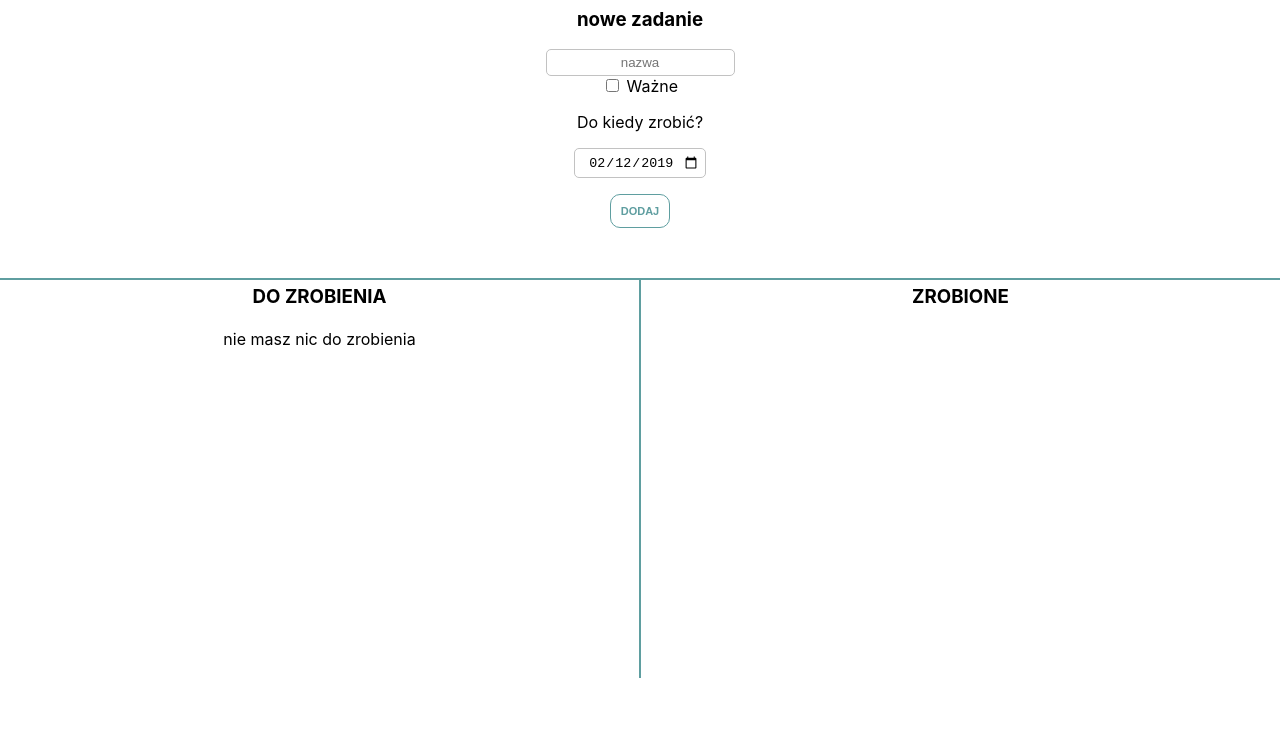
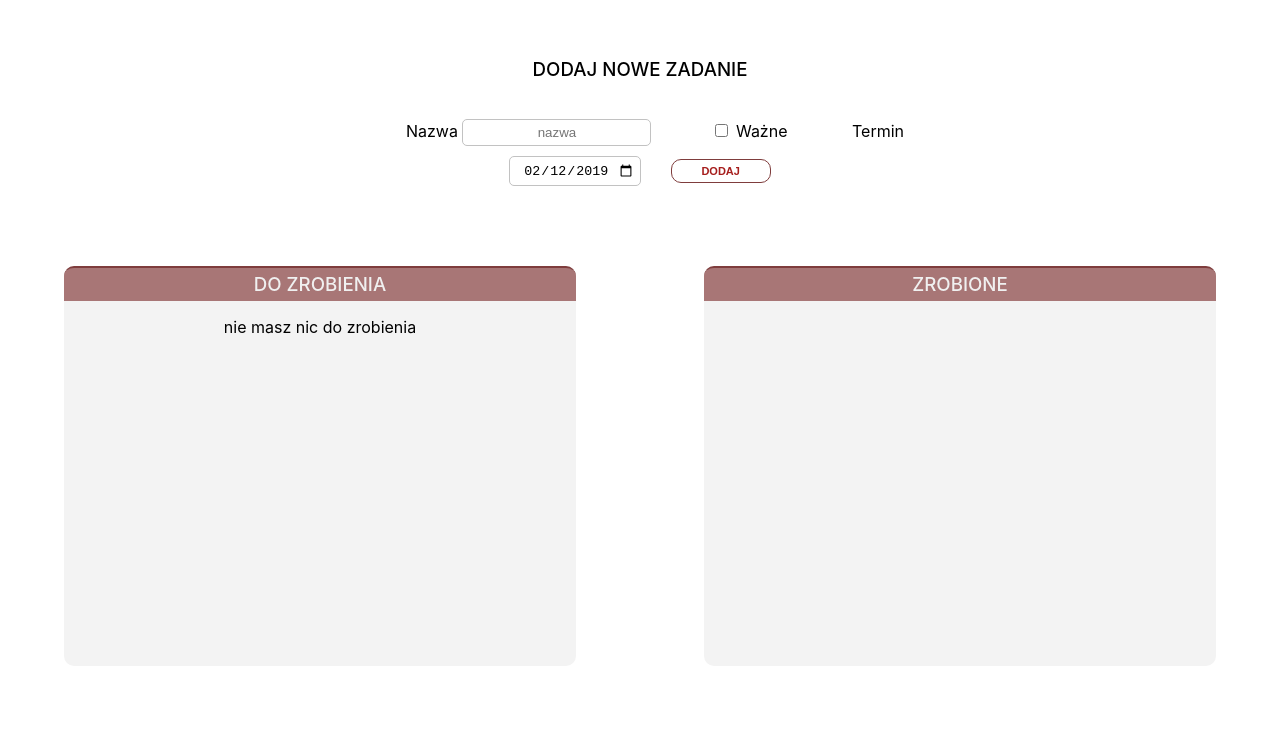
Before and after one commit to konradbukanski/todo, a React app: page / in a window 1280 px wide. Shown: the part 60-800 px from the top of the page. Built offline with nearby package versions, Linux system fonts and the light colour scheme.

Commit message:
css arrangement,colors

```diff
--- a/src/components/AddTask.js
+++ b/src/components/AddTask.js
@@ -44,8 +44,12 @@ class AddTask extends Component {
   };
   render() {
     return (
+      <div className="newTask">
+        <h3>DODAJ NOWE ZADANIE</h3>
         <form>
-        <h3>nowe zadanie</h3>
+          <div className="newTask__inputs">
+            <label>
+              <span>Nazwa </span>
               <input
                 className="taskName"
                 type="text"
@@ -53,7 +57,7 @@ class AddTask extends Component {
                 onChange={this.handleText}
                 placeholder="nazwa"
               />
-        <br />
+            </label>
             <label>
               <input
                 className="important"
@@ -63,10 +67,9 @@ class AddTask extends Component {
               />{" "}
               Ważne
             </label>
-        <p>
             <label>
               {" "}
-            <p>Do kiedy zrobić?</p>
+              <span>Termin </span>
               <input
                 className="date"
                 type="date"
@@ -74,9 +77,10 @@ class AddTask extends Component {
                 onChange={this.handleDate}
               />
             </label>
-        </p>
             <button onClick={this.handleClick}>Dodaj</button>
+          </div>
         </form>
+      </div>
     );
   }
 }
--- a/src/components/App.css
+++ b/src/components/App.css
@@ -6,17 +6,23 @@ body {
   text-align: center;
 }
 h1 {
-  background-color: cadetblue;
+  background-color: #5e1d1b;
   padding: 5px;
   margin: 0;
   font-weight: 500;
   color: rgb(240, 240, 240);
 }
+h3 {
+  font-weight: 500;
+}
 .content h3 {
   text-transform: uppercase;
-  border-top: 2px solid cadetblue;
+  border-top: 2px solid #7f3d3d;
+  background-color: #a87676;
   margin: 0;
   padding: 5px;
+  color: rgb(240, 240, 240);
+  border-radius: 10px 10px 0px 0px;
 }
 .content {
   display: flex;
@@ -26,12 +32,19 @@ h1 {
 .taskList,
 .doneList {
   margin-top: 50px;
-  width: 50%;
+  width: 40%;
   height: calc(100vh - 400px);
   min-height: 130px;
+  background-color: #f3f3f3;
+  border-radius: 10px;
 }
-.doneList {
-  border-left: 2px solid cadetblue;
+.taskList::after {
+  position: absolute;
+  width: 20px;
+  height: 100px;
+  background-color: aquamarine;
+  left: 0;
+  top: 20px;
 }
 .taskName,
 .important,
@@ -39,18 +52,39 @@ h1 {
   border: 0.5px solid rgb(194, 194, 194);
   border-radius: 5px;
   padding: 5px;
+  margin-bottom: 10px;
 }
 input {
   text-align: center;
 }
 button {
-  padding: 10px;
+  padding: 5px 10px;
   border-radius: 10px;
   border: 0;
   text-transform: uppercase;
   font-size: 11px;
-  background-color: white;
-  border: 1px solid cadetblue;
-  color: cadetblue;
+  background-color: #ffffff;
+  border: 1px solid #f3f3f3;
+  color: #a61e1d;
   font-weight: bold;
 }
+.newTask {
+  margin-top: 50px;
+  display: flex;
+  flex-direction: column;
+}
+
+.newTask button {
+  width: 100px;
+  border: 1px solid #7f3d3d;
+}
+.newTask__inputs {
+  margin: 20px 0;
+  margin-left: 50%;
+  transform: translateX(-50%);
+  /* background-color: aquamarine; */
+  /* justify-content: space-around; */
+}
+label {
+  margin: 0 30px;
+}
--- a/src/components/Task.js
+++ b/src/components/Task.js
@@ -5,7 +5,7 @@ const Task = props => {
     return (
       <div>
         <p>
-          <strong>{props.task.text}</strong> -- {props.task.date} --{" "}
+          <strong>{props.task.text}</strong> do {props.task.date} --{" "}
           {props.task.finishDate}{" "}
           <button onClick={() => props.doneTask(props.task.id)}>
             zrobione
@@ -18,7 +18,7 @@ const Task = props => {
     return (
       <div>
         <p>
-          <strong>{props.task.text}</strong> -- {props.task.finishDate}
+          <strong>{props.task.text}</strong> dnia {props.task.finishDate}
         </p>
       </div>
     );
```
Lines whose indentation alone changed are shown as unchanged.
